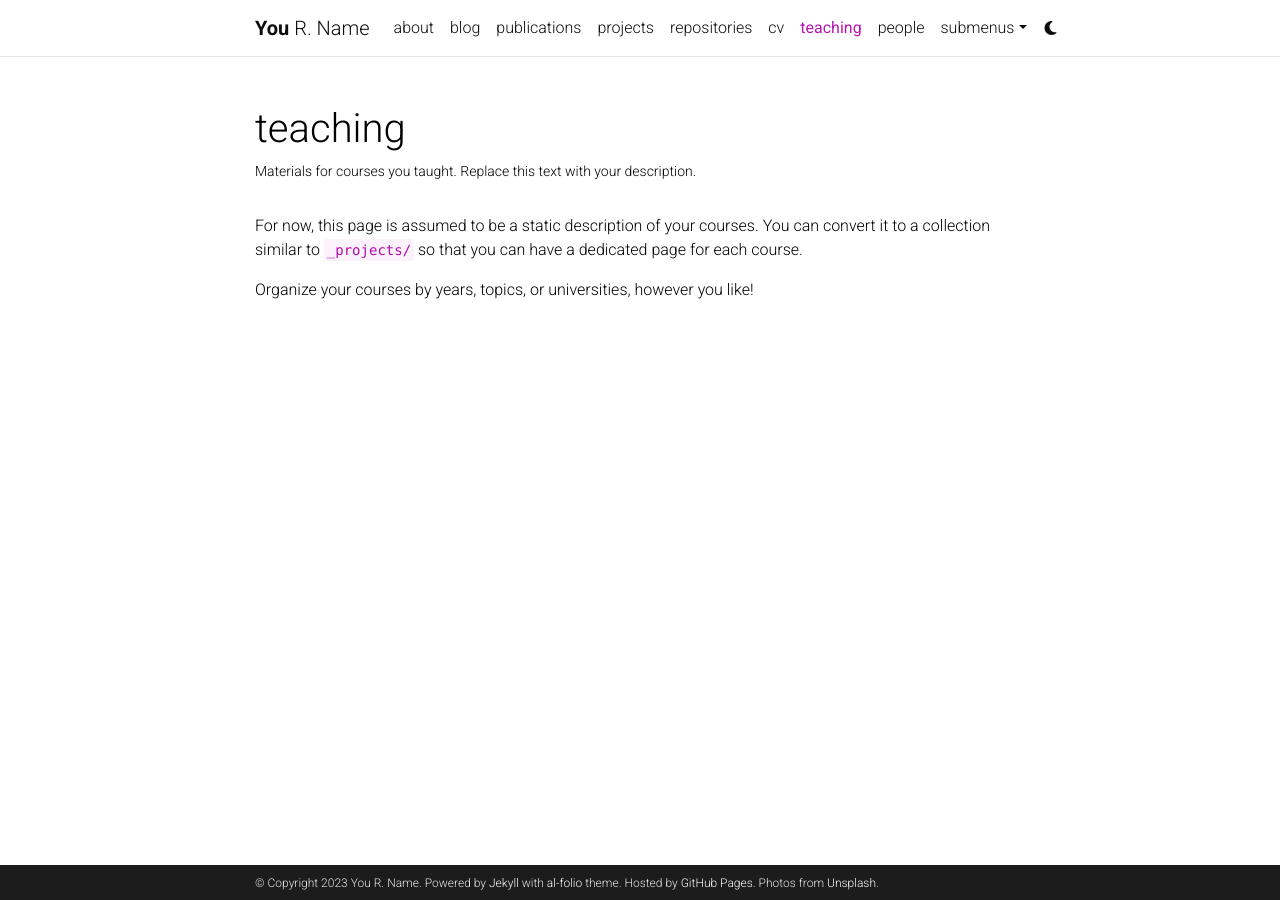
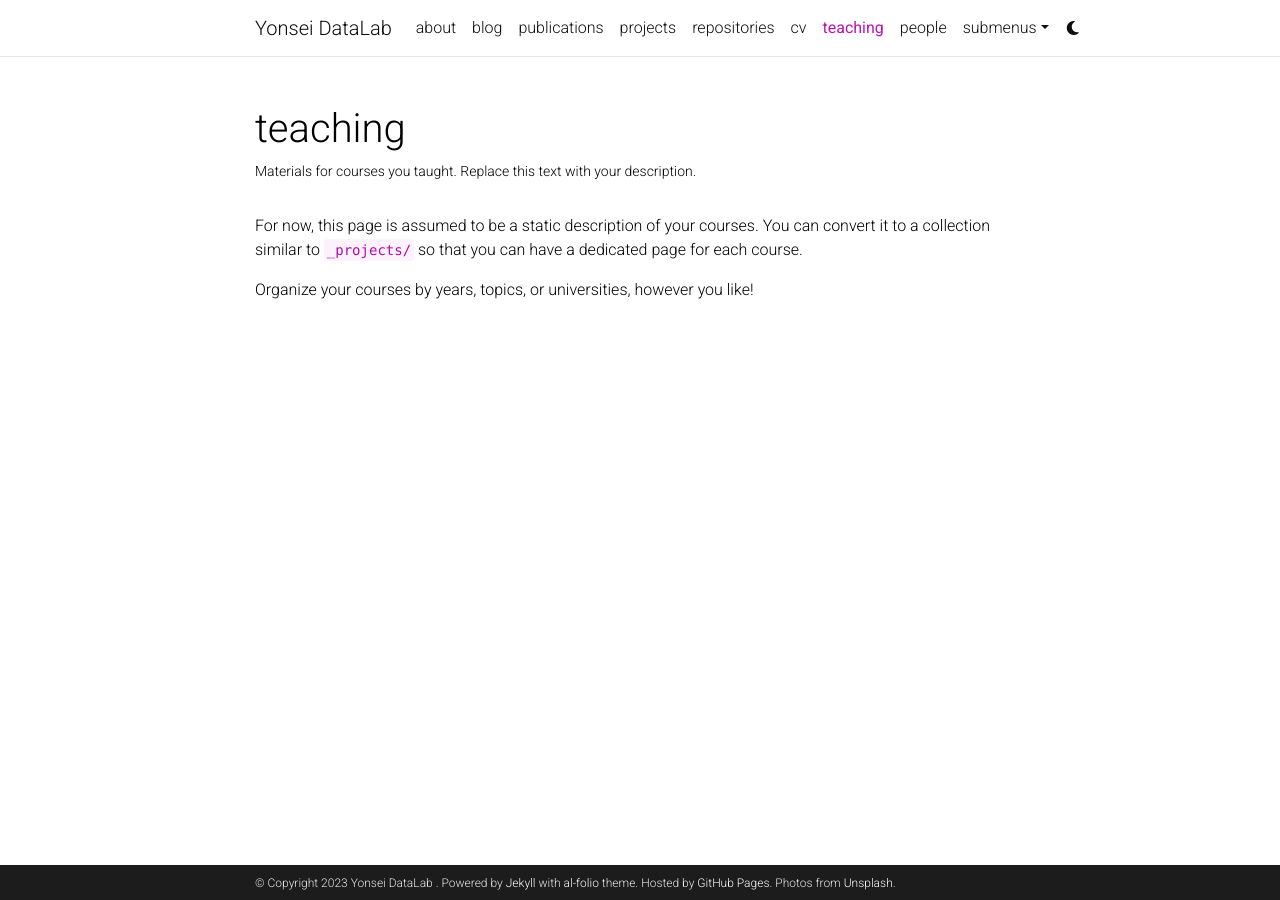
Before and after one commit to infosci/infosci.github.io, a Jekyll site: the page built from _pages/teaching.md, in a window 1280 px wide. Built offline with Jekyll 4.4.1, drawn with Linux system fonts in a browser that asks for light colours; comment, search, counter and statistics services are not loaded; a style sheet for code colours, icons or effects is not loaded.

Commit message:
Update _config.yml

```diff
--- a/_config.yml
+++ b/_config.yml
@@ -2,10 +2,10 @@
 # Site settings
 # -----------------------------------------------------------------------------
 
-title: blank # the website title (if blank, full name will be used instead)
-first_name: You
-middle_name: R.
-last_name: Name
+title: Yonsei DataLab # the website title (if blank, full name will be used instead)
+first_name: Yonsei DataLab
+middle_name:
+last_name:
 email: you@example.com
 description: > # the ">" symbol means to ignore newlines until "footer_text:"
   A simple, whitespace theme for academics. Based on [*folio](https://github.com/bogoli/-folio) design.
@@ -18,8 +18,8 @@
 lang: en # the language of your site (for example: en, fr, cn, ru, etc.)
 icon: ⚛️  # the emoji used as the favicon (alternatively, provide image name in /assets/img/)
 
-url: https://alshedivat.github.io # the base hostname & protocol for your site
-baseurl: /al-folio # the subpath of your site, e.g. /blog/
+url: https://infosci.github.io # the base hostname & protocol for your site
+baseurl: # the subpath of your site, e.g. /blog/
 last_updated: false # set to true if you want to display last updated in the footer
 impressum_path:  # set to path to include impressum link in the footer, use the same path as permalink in a page, helps to conform with EU GDPR
 
```
